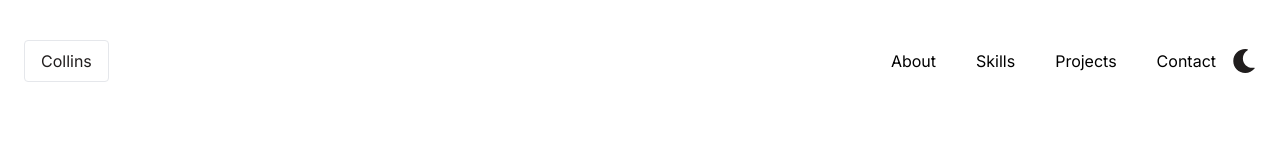
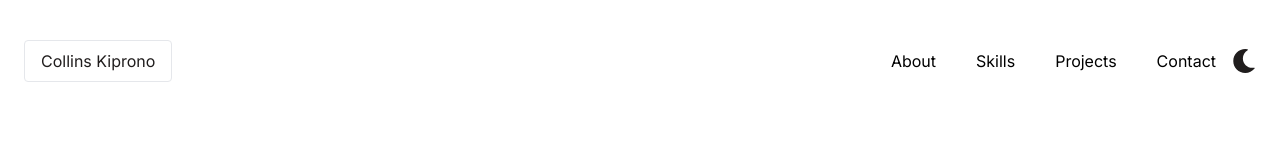
Before and after one commit to iamkiprono/portfolio-website-with-next-js, a Next.js app: page / in a window 1280 px wide. Shown: the top 160 px of the page. Built offline with nearby package versions, Linux system fonts and the light colour scheme.

Commit message:
Update Nav.tsx

```diff
--- a/src/app/components/Nav.tsx
+++ b/src/app/components/Nav.tsx
@@ -37,7 +37,7 @@ const Nav = () => {
       <nav className="max-w-7xl m-auto flex p-6 justify-between items-center navbar ">
         {/* Logo */}
         <Link className="" href={"/"}>
-          <MyButton title="Collins" />
+          <MyButton title="Collins Kiprono" />
         </Link>
 
         {/* Desktop Navigation */}
```
